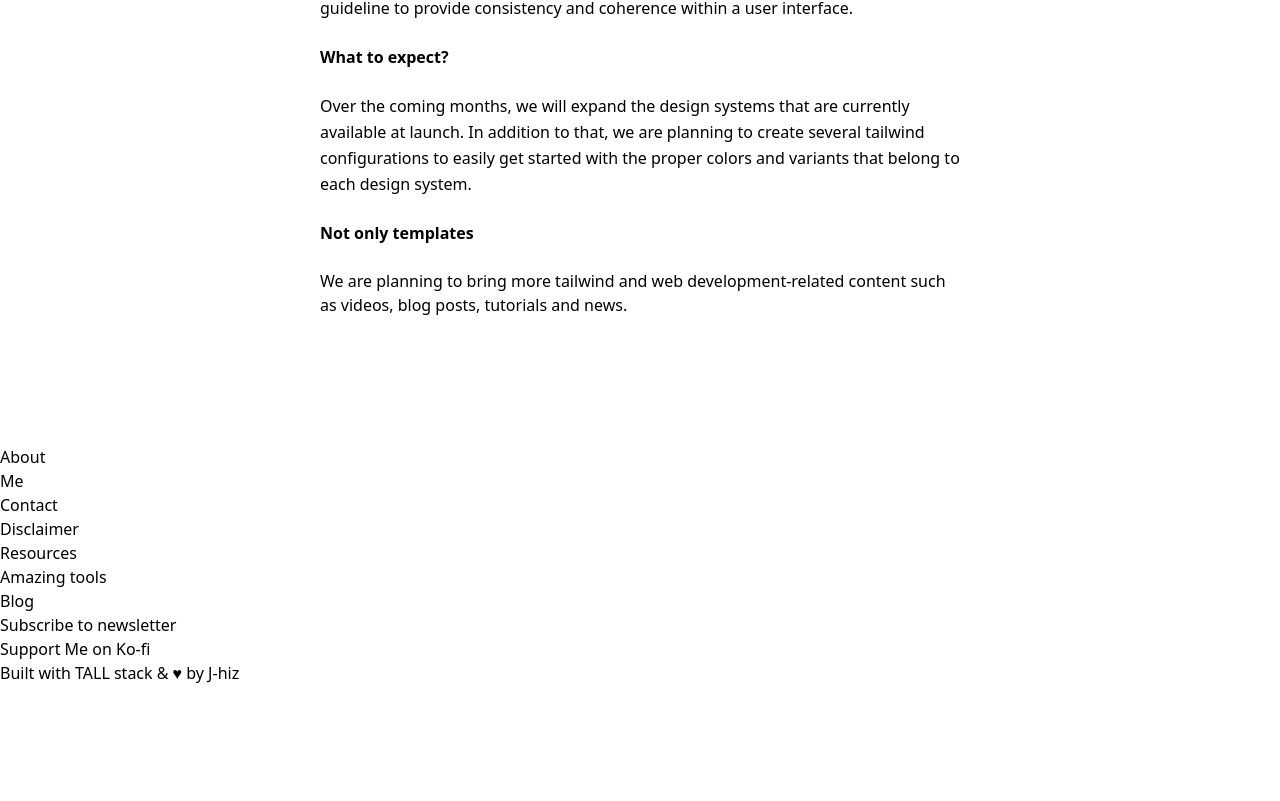
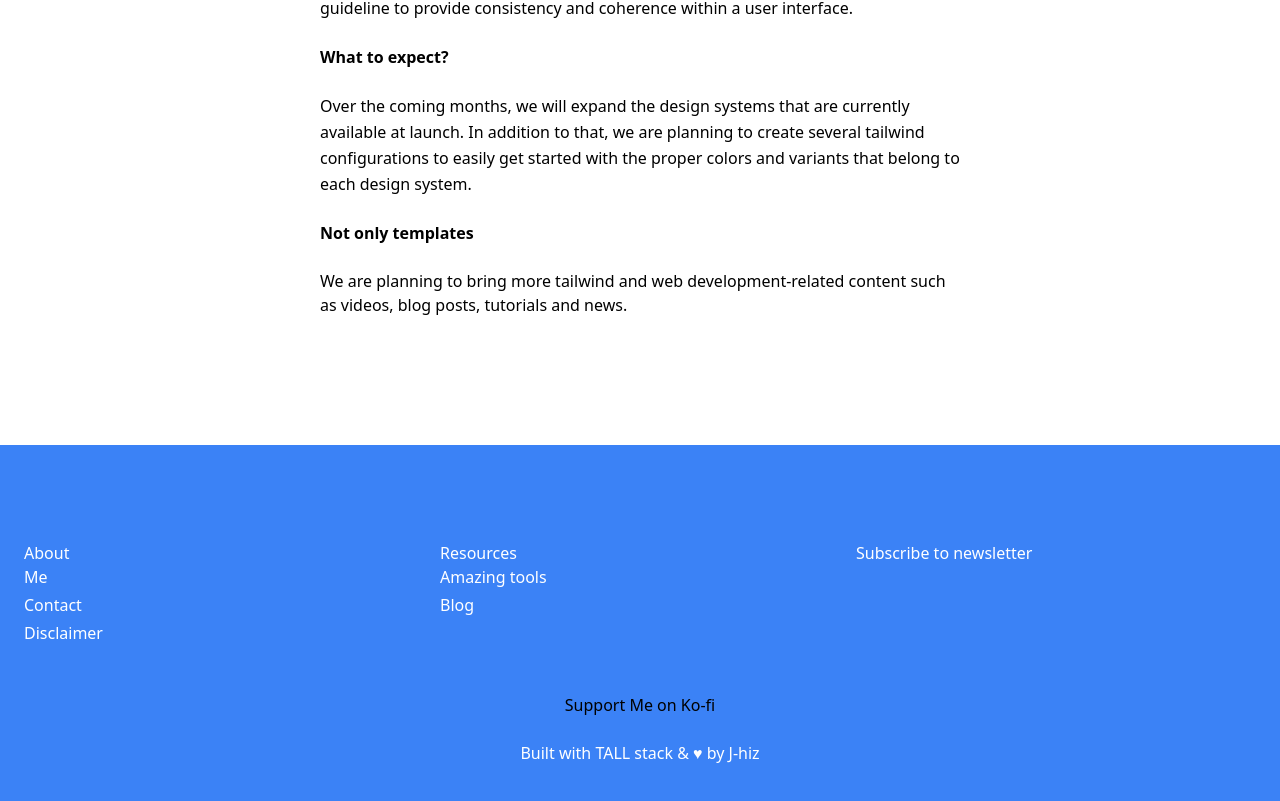
Before and after one commit to Masaya1208/trn_tailwindcss, a Next.js app in the folder my-app/: page / in a window 1280 px wide. Shown: the part 401-1202 px from the top of the page. Before the commit the page ends 1086 px from the top, so only its background shows below. Built offline with nearby package versions, Linux system fonts and the light colour scheme.

Commit message:
フッター作成

```diff
--- a/my-app/app/page.tsx
+++ b/my-app/app/page.tsx
@@ -68,17 +68,35 @@ export default function Home() {
 
             </div>
           {/*フッダー*/}
-          <div className="bg-primary">
+          <div className=" bg-blue-500">
+            <footer className="mx-auto container px-6 pt-24 pb-16">
+              <div className="grid lg:grid-cols-3 px-6 lg:px-0 gap-4">
+                <div className="text-white">
                   <h1>About</h1>
+                  <ul className="space-y-1">
                     <h1>Me</h1>
                     <h1>Contact</h1>
                     <h1>Disclaimer</h1>
+                  </ul>
+                </div>
+                <div className="text-white">
                   <h1>Resources</h1>
+                  <ul className="space-y-1">
                     <h1>Amazing tools</h1>
                     <h1>Blog</h1>
+                  </ul>
+                </div>
+                <div className="text-white">
                   <h1>Subscribe to newsletter</h1>
+                </div>
+              </div>
+              <div className="flex lg:justify-center px-6 lg:px-0 items-center mt-12 mb-6">
                 <h1>Support Me on Ko-fi</h1>
+              </div>
+              <div className="lg:justify-center items-center flex px-6 lg:px-0 text-white">
                 <h1>Built with TALL stack & ♥ by J-hiz</h1>
+              </div>
+            </footer>
           </div>
         </body>
 
```
Lines whose indentation alone changed are shown as unchanged.
